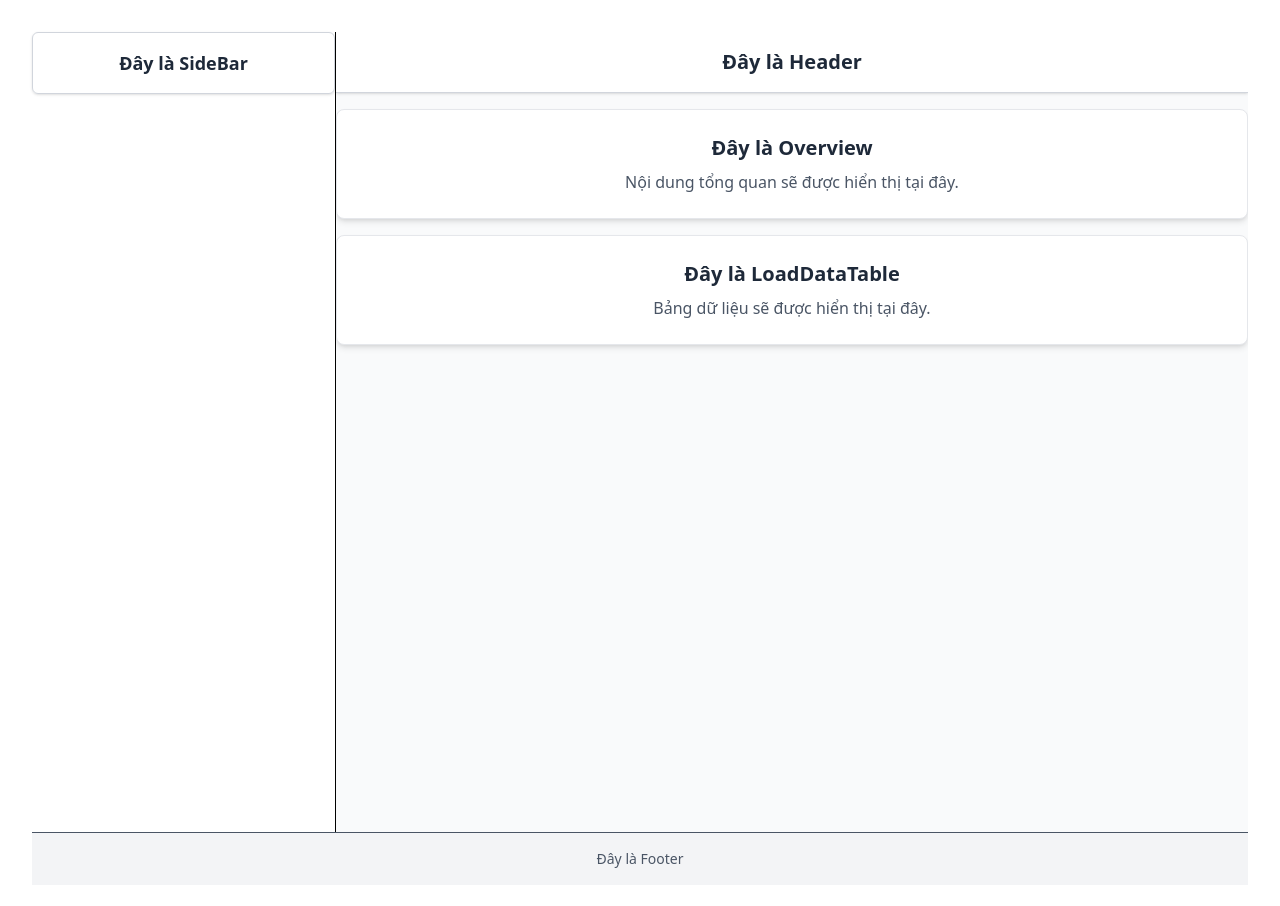
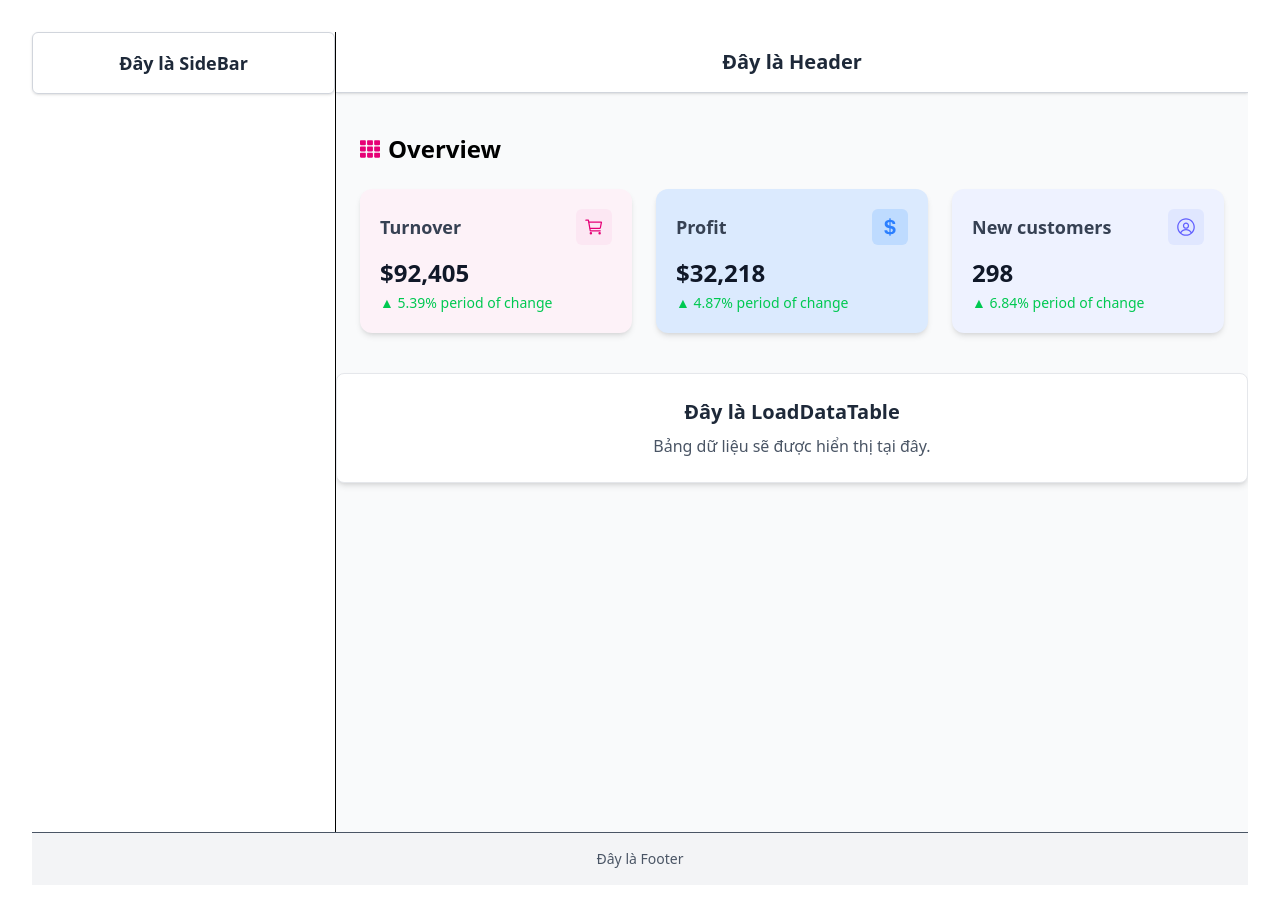
Before and after one commit to nghstudent/nguyenngochien22000865tuan07, a React (Vite) app: page / in a window 1280 px wide. Shown: the top 906 px of the page. Built offline with nearby package versions, Linux system fonts and the light colour scheme; the HTML template or start-up script is replaced by a standard one.

Commit message:
2. API Overview

```diff
--- a/package.json
+++ b/package.json
@@ -11,8 +11,10 @@
   },
   "dependencies": {
     "@tailwindcss/vite": "^4.1.3",
+    "axios": "^1.8.4",
     "react": "^19.0.0",
     "react-dom": "^19.0.0",
+    "react-icons": "^5.5.0",
     "react-router-dom": "^7.5.0",
     "tailwindcss": "^4.1.3"
   },
--- /dev/null
+++ b/src/assets/data/data.js
@@ -0,0 +1,9 @@
+const overviewData = [
+    {
+      turnover: 92405,
+      profit: 32218,
+      newCustomer: 298,
+    },
+  ];
+
+  export default overviewData;
--- a/src/components/Overview.jsx
+++ b/src/components/Overview.jsx
@@ -1,11 +1,66 @@
-import React from 'react';
+import { useEffect, useState } from "react";
+import { FaTh } from "react-icons/fa";
+import { IoCartOutline, IoLogoUsd } from "react-icons/io5";
+import { RxAvatar } from "react-icons/rx";
+import overviewData from "../assets/data/data";
+
+const StatCard = ({ label, value, icon, percent, color }) => (
+  <div className={`p-5 rounded-xl shadow-md ${color.bg}`}>
+    <div className="flex justify-between items-center">
+      <h4 className="text-lg font-semibold text-gray-700">{label}</h4>
+      <div className={`p-2 rounded-md ${color.iconBg}`}>
+        {icon}
+      </div>
+    </div>
+    <p className="text-2xl font-bold text-gray-900 mt-3 text-left">{value}</p>
+    <p className="text-sm text-green-500 mt-1 text-left">
+      ▲ {percent} period of change
+    </p>
+  </div>
+);
 
 const Overview = () => {
+  const [data, setData] = useState(null);
+
+  useEffect(() => {
+    setTimeout(() => {
+      setData(overviewData[0]);
+    }, 500);
+  }, []);
+
+  if (!data) return <p className="text-center">Đang tải...</p>;
+
   return (
-    <div className="bg-white p-6 rounded-lg shadow-md border border-gray-200">
-      <h1 className="text-xl font-semibold text-gray-800 mb-2">Đây là Overview</h1>
-      <p className="text-gray-600">Nội dung tổng quan sẽ được hiển thị tại đây.</p>
-    </div>
+    <section className="p-6">
+      <div className="flex items-center gap-2 mb-6">
+        <FaTh className="text-pink-600 text-xl" />
+        <h2 className="text-2xl font-bold">Overview</h2>
+      </div>
+
+      <div className="grid grid-cols-1 md:grid-cols-3 gap-6">
+        <StatCard
+          label="Turnover"
+          value={`$${data.turnover.toLocaleString()}`}
+          icon={<IoCartOutline className="text-xl text-pink-600" />}
+          percent="5.39%"
+          color={{ bg: "bg-pink-50", iconBg: "bg-pink-100" }}
+        />
+        <StatCard
+          label="Profit"
+          value={`$${data.profit.toLocaleString()}`}
+          icon={<IoLogoUsd className="text-xl text-blue-500" />}
+          percent="4.87%"
+          color={{ bg: "bg-blue-100", iconBg: "bg-blue-200" }}
+        />
+        <StatCard
+          label="New customers"
+          value={data.newCustomer}
+          icon={<RxAvatar className="text-xl text-indigo-500" />}
+          percent="6.84%"
+          color={{ bg: "bg-indigo-50", iconBg: "bg-indigo-100" }}
+        />
+      </div>
+    </section>
   );
 };
 
```
Also changed, not shown: 1 other file (tests, documents, lock files or other folders).
